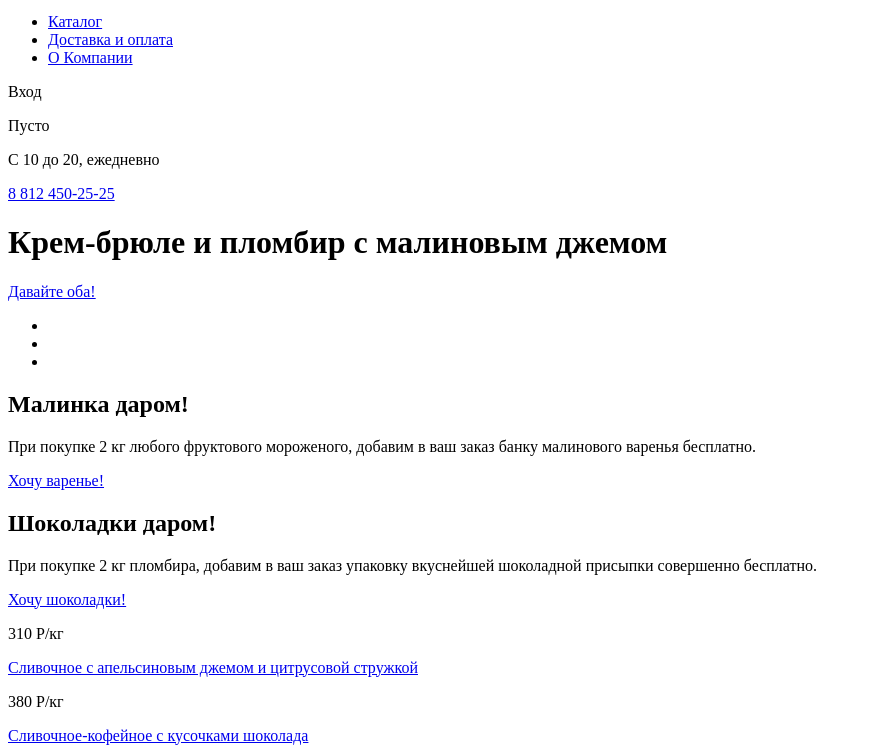
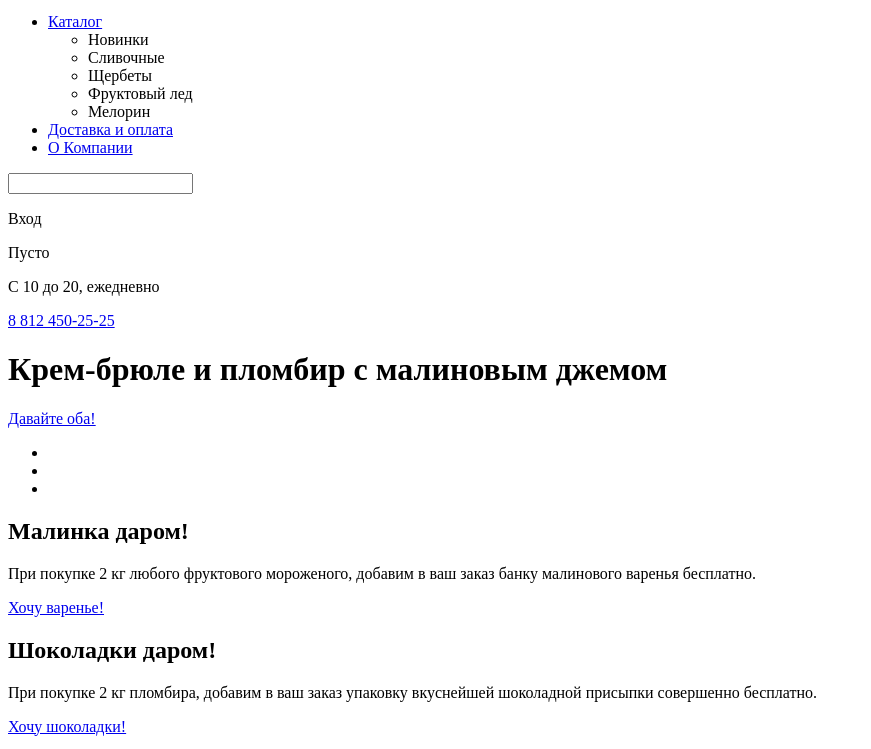
Before and after one commit to r0fest/42076-gllacy, a plain HTML site: page index.html in a window 1280 px wide. Shown: the part 29-778 px from the top of the page, without its empty margins (0-871 px from the left). Drawn offline with Linux system fonts and the light colour scheme.

Commit message:
Правки header

```diff
--- a/index.html
+++ b/index.html
@@ -5,34 +5,64 @@
     <title>HTML Academy: Глейси</title>
   </head>
   <body>
-      <header class="main-header container">
-          <img src="" alt="logotype gllacy">
+      <header class="main-header">
+      	<div class="container">
+          <img src="" alt="logotype gllacy" class="logo">
           <nav class="header-navigation">
               <ul>
                   <li><a href="#">Каталог</a></li>
+                  <ul class="Catalog-menu">
+                  	<li>Новинки</li>
+                  	<li>Сливочные</li>
+                  	<li>Щербеты</li>
+                  	<li>Фруктовый лед</li>
+                  	<li>Мелорин</li>
+                  </ul>
                   <li><a href="#">Доставка и оплата</a></li>
                   <li><a href="#">О Компании</a></li>
               </ul>
           </nav>
+          <div class="header-right">
+          	<div class="header-right-top">
           		<div class="header-search">
+              		<div class="header-search-icon">
 
               		</div>
+              		<div class="header-search-modal">
+              			<form action="" method="GET">
+              				<input type="search" name="search">
+						</form>
+              		</div>
+          		</div>
           		<div class="header-login">
+             		<div class="header-login-icon">
+
+             		</div>
               		<p class="header-login-text">
                   		Вход
               		</p>
           		</div>
           		<div class="header-basket">
+             		<div class="header-basket-icon">
+
+             		</div>
               		<p class="header-basket-text">
                 		Пусто
              	 	</p>
    	       		</div>
+			</div>
+   	      	<div class="header-right-bottom">
     	    	<p class="header-graphic-work">
         	    	С 10 до 20, ежедневно
   	        	</p>
     	      	<p class="header-phone">
-              <a href="tel:+78124502525">8 812 450-25-25</a>
+        	    	<a href="tel:+78124502525">
+        	    		8 812 450-25-25
+        	    	</a>
   	        	</p>
+			</div>
+		  </div>
+	  	</div>
       </header>
       <!-- Задаем абсолютное позиционированние -->
       <div class="slidebar container">
```
Also changed, not shown: catalog.html (+0 -4 lines). Lines whose indentation alone changed are shown as unchanged.
